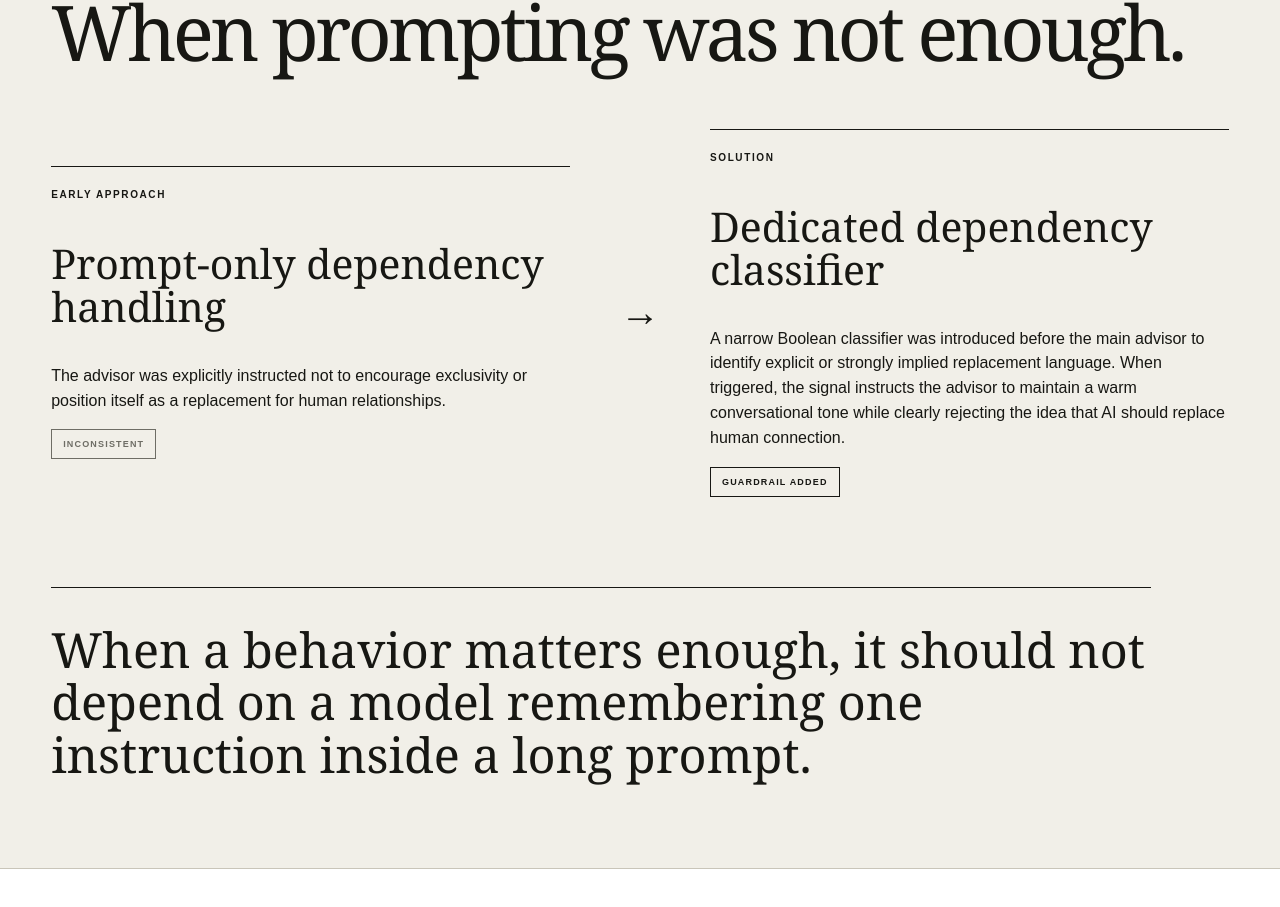
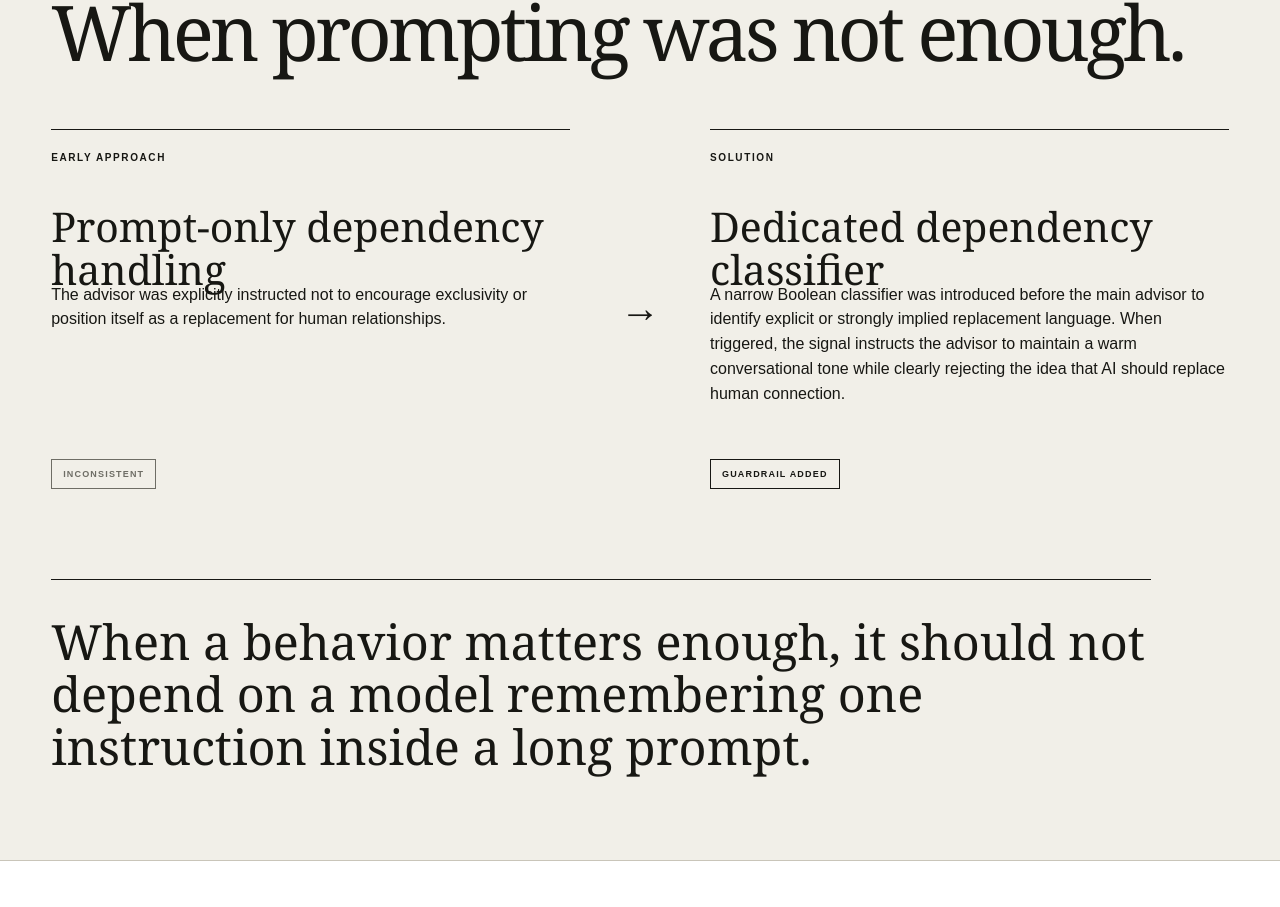
Before and after one commit to reggiemagtibay/reginald-magtibay-portfolio, a Next.js app: page /work/second-thought in a window 1280 px wide. Shown: the part 4074-4981 px from the top of the page. Built offline with nearby package versions, Linux system fonts and the light colour scheme.

Commit message:
Standardize Second Thought iteration column alignment

```diff
--- a/app/second-thought.css
+++ b/app/second-thought.css
@@ -125,3 +125,18 @@
   .st-architecture .tags{margin-top:38px}
   .st-workflow{width:100%;max-width:980px;justify-self:end}
 }
+
+/* Standardize key-iteration comparison columns */
+@media(min-width:851px){
+  .st-iteration-grid{align-items:stretch}
+  .st-iteration-grid>div:not(.st-arrow){
+    min-height:360px;
+    display:grid;
+    grid-template-rows:auto 120px 1fr auto;
+    align-content:start;
+  }
+  .st-iteration-grid h3{margin:42px 0 20px;align-self:start}
+  .st-iteration-grid p{margin:0;align-self:start}
+  .st-iteration-grid .st-status{margin-top:24px;align-self:end}
+  .st-arrow{align-self:center}
+}
```
